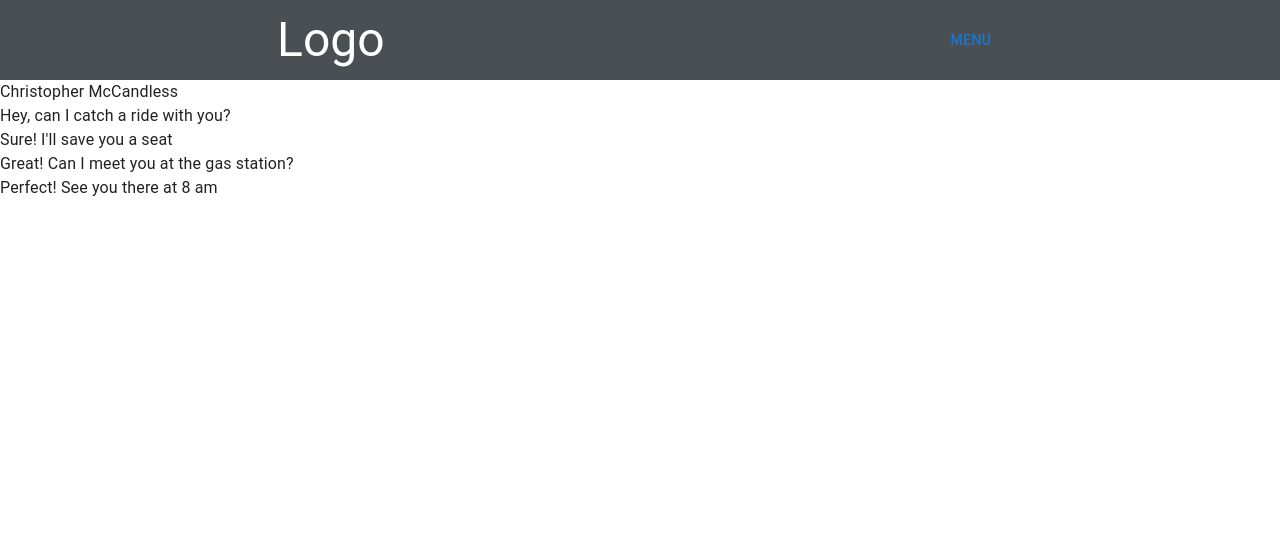
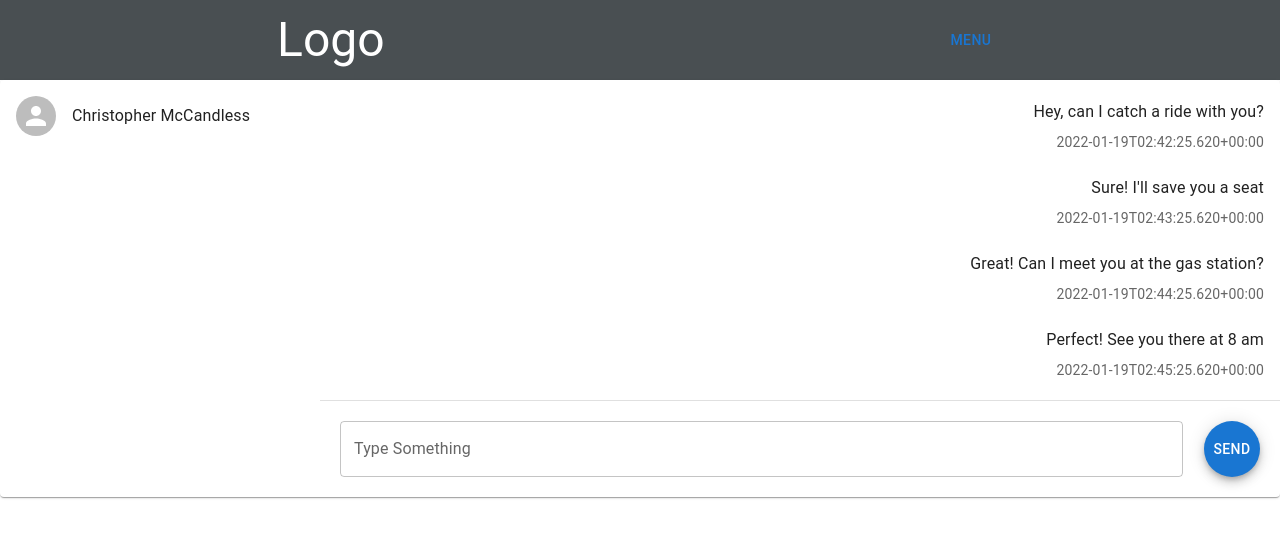
Before and after one commit to project-blue-ocean/hitch, a React app: page /messages in a window 1280 px wide. Shown: the top 538 px of the page. Built offline with nearby package versions, Linux system fonts and the light colour scheme.

Commit message:
Changed Messages component style

```diff
--- a/client/src/components/Messages.jsx
+++ b/client/src/components/Messages.jsx
@@ -1,5 +1,20 @@
 import React, { useState } from 'react';
 import PropTypes from 'prop-types';
+import {
+  Grid,
+  Paper,
+  Divider,
+  TextField,
+  Typography,
+  List,
+  ListItem,
+  ListItemIcon,
+  ListItemText,
+  Avatar,
+  Fab,
+} from '@material-ui/core';
+import Button from '@mui/material/Button';
+import Message from './Message.jsx';
 import dummyData from '../../../messagesDummyData';
 
 function Messages({userId}) {
@@ -16,18 +31,52 @@ function Messages({userId}) {
 
   return (
     <div>
-      <div>
-        {usersContacted.map((user) => <div>{user.senderName}</div>)}
-      </div>
-      <div>
-        {messages.map((message) => <div>{message.msg}</div>)}
-      </div>
+      <Grid container component={Paper}>
+        <Grid item xs={3}>
+          <List>
+            {usersContacted.map((user) => (
+              <ListItem button>
+                <ListItemIcon>
+                  <Avatar alt={user.senderName} src="" />
+                </ListItemIcon>
+                <ListItemText primary={user.senderName}>{user.senderName}</ListItemText>
+              </ListItem>
+            ))}
+          </List>
+        </Grid>
+        <Divider />
+        <Grid item xs={9}>
+          <List>
+            {messages.map((message) => (
+              <ListItem>
+                <Grid container>
+                  <Grid item xs={12}>
+                    <ListItemText align="right" primary={message.msg} />
+                  </Grid>
+                  <Grid item xs={12}>
+                    <ListItemText align="right" secondary={message.time} />
+                  </Grid>
+                </Grid>
+              </ListItem>
+            ))}
+          </List>
+          <Divider />
+          <Grid container style={{padding: '20px'}}>
+            <Grid item xs={11}>
+              <TextField id="outlined-basic-email" label="Type Something" fullWidth />
+            </Grid>
+            <Grid xs={1} align="right">
+              <Fab color="primary" aria-label="add">Send</Fab>
+            </Grid>
+          </Grid>
+        </Grid>
+      </Grid>
     </div>
   );
 }
 
-Messages.propTypes = {
-  userId: PropTypes.number.isRequired,
-};
+// Messages.propTypes = {
+//   userId: PropTypes.number.isRequired,
+// };
 
 export default Messages;
```
